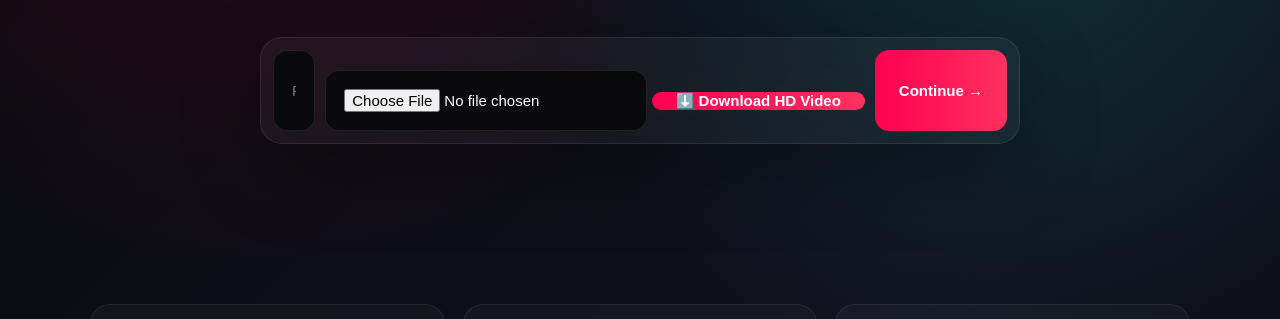
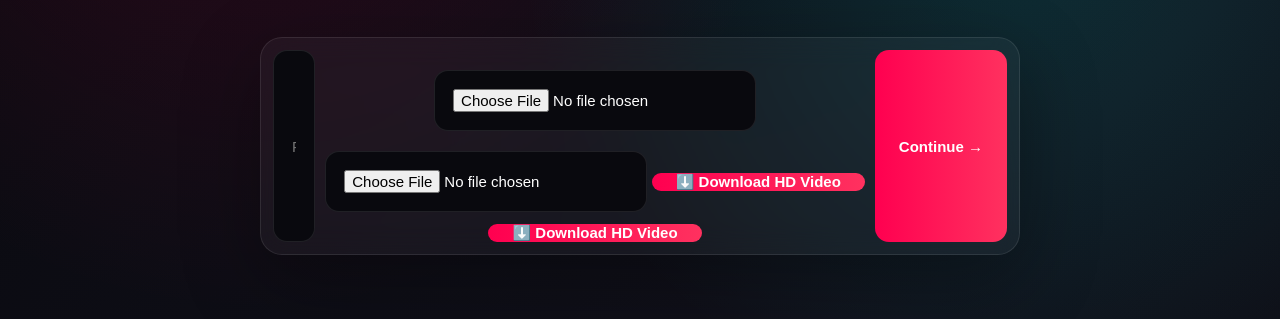
Before and after one commit to gamingzoon5315-dev/tiktools-lk, a plain HTML site: page index.html in a window 1280 px wide. Shown: the part 401-720 px from the top of the page. Drawn offline with Linux system fonts and the light colour scheme.

Commit message:
Update index.html

```diff
--- a/index.html
+++ b/index.html
@@ -345,7 +345,21 @@ footer{
     type="file"
     id="videoFile"
     accept="video/mp4,video/webm,video/quicktime"
+  ><div style="margin-top:20px;">
+  <input
+    type="file"
+    id="videoFile"
+    accept="video/mp4,video/webm,video/quicktime"
   >
+
+  <button
+    class="continue"
+    onclick="downloadOriginalVideo()"
+    style="margin-top:12px;"
+  >
+    ⬇️ Download HD Video
+  </button>
+</div>
 
   <button
     class="continue"
@@ -508,7 +522,28 @@ function copyLink(){
 
   alert("TikTok link copied! ✅");
 }
+function downloadOriginalVideo(){
 
+    const fileInput = document.getElementById("videoFile");
+
+    if(!fileInput.files.length){
+        alert("Please select your original video first.");
+        return;
+    }
+
+    const file = fileInput.files[0];
+    const url = URL.createObjectURL(file);
+
+    const a = document.createElement("a");
+    a.href = url;
+    a.download = file.name;
+
+    document.body.appendChild(a);
+    a.click();
+    a.remove();
+
+    URL.revokeObjectURL(url);
+}
 </script>function downloadOriginalVideo(){
 
     const fileInput = document.getElementById("videoFile");
```
